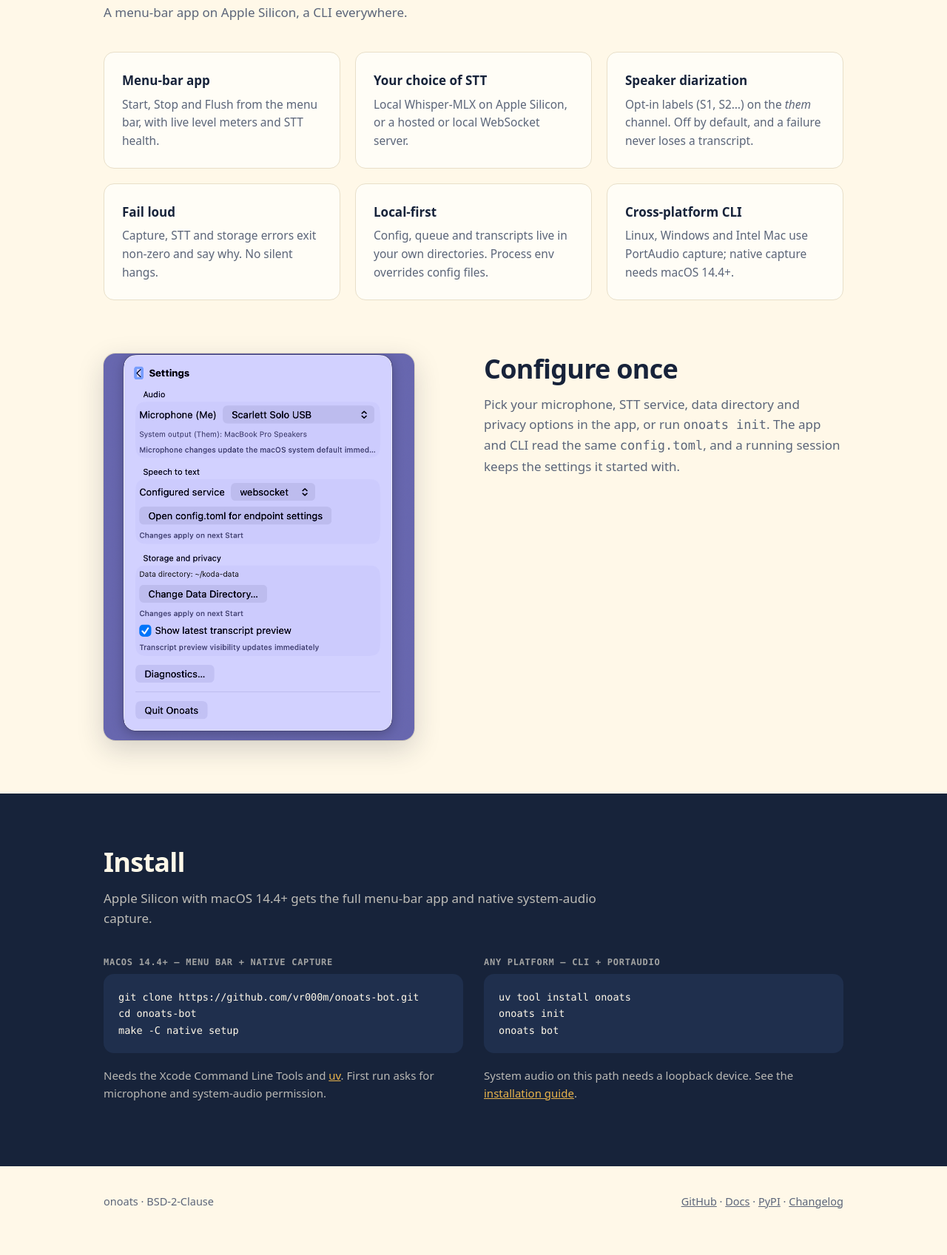
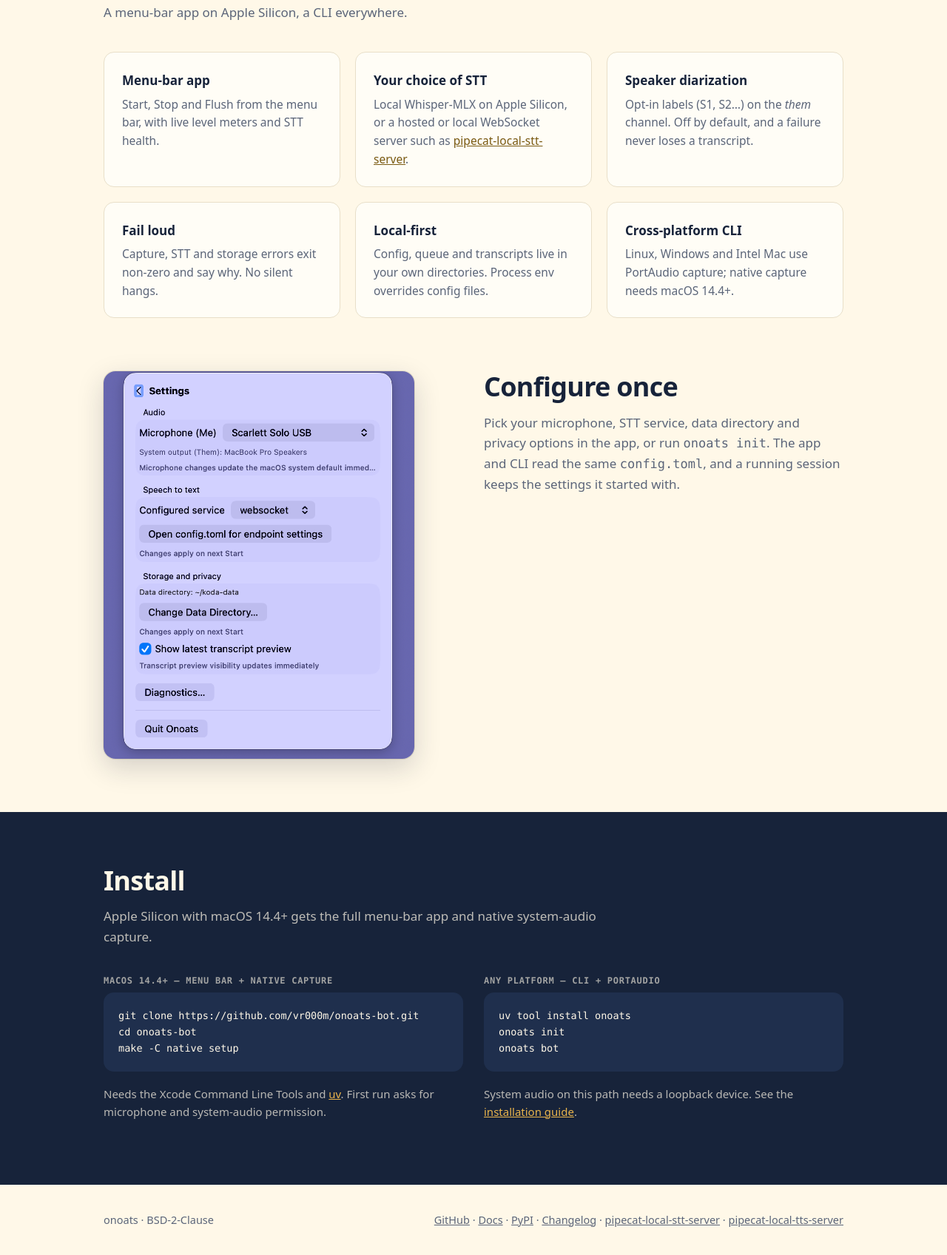
Before and after one commit to vr000m/onoats-bot, a plain HTML site: page site/public/index.html in a window 1280 px wide. Shown: the part 1839-3536 px from the top of the page at 74% size. Drawn offline with Linux system fonts and the light colour scheme.

Commit message:
site: link pipecat-local-stt-server and tts-server

```diff
--- a/site/public/index.html
+++ b/site/public/index.html
@@ -61,6 +61,7 @@
   .features{display:grid;grid-template-columns:repeat(3,1fr);gap:20px}
   .features .card h3{font-size:17px}
   .features .card p{font-size:15.5px}
+  .card p a{color:var(--gold-ink)}
 
   /* flow */
   .flow{display:grid;grid-template-columns:repeat(4,1fr);gap:0;counter-reset:s;border:1px solid var(--line);border-radius:14px;overflow:hidden;background:var(--paper)}
@@ -180,7 +181,7 @@
     <p class="sub">A menu-bar app on Apple Silicon, a CLI everywhere.</p>
     <div class="features">
       <div class="card"><h3>Menu-bar app</h3><p>Start, Stop and Flush from the menu bar, with live level meters and STT health.</p></div>
-      <div class="card"><h3>Your choice of STT</h3><p>Local Whisper-MLX on Apple Silicon, or a hosted or local WebSocket server.</p></div>
+      <div class="card"><h3>Your choice of STT</h3><p>Local Whisper-MLX on Apple Silicon, or a hosted or local WebSocket server such as <a href="https://github.com/vr000m/pipecat-local-stt-server">pipecat-local-stt-server</a>.</p></div>
       <div class="card"><h3>Speaker diarization</h3><p>Opt-in labels (S1, S2…) on the <em>them</em> channel. Off by default, and a failure never loses a transcript.</p></div>
       <div class="card"><h3>Fail loud</h3><p>Capture, STT and storage errors exit non-zero and say why. No silent hangs.</p></div>
       <div class="card"><h3>Local-first</h3><p>Config, queue and transcripts live in your own directories. Process env overrides config files.</p></div>
@@ -232,7 +233,9 @@
       <a href="https://github.com/vr000m/onoats-bot">GitHub</a> ·
       <a href="https://github.com/vr000m/onoats-bot/tree/main/docs">Docs</a> ·
       <a href="https://pypi.org/project/onoats/">PyPI</a> ·
-      <a href="https://github.com/vr000m/onoats-bot/blob/main/CHANGELOG.md">Changelog</a>
+      <a href="https://github.com/vr000m/onoats-bot/blob/main/CHANGELOG.md">Changelog</a> ·
+      <a href="https://github.com/vr000m/pipecat-local-stt-server">pipecat-local-stt-server</a> ·
+      <a href="https://github.com/vr000m/pipecat-local-tts-server">pipecat-local-tts-server</a>
     </span>
   </div>
 </footer>
```
